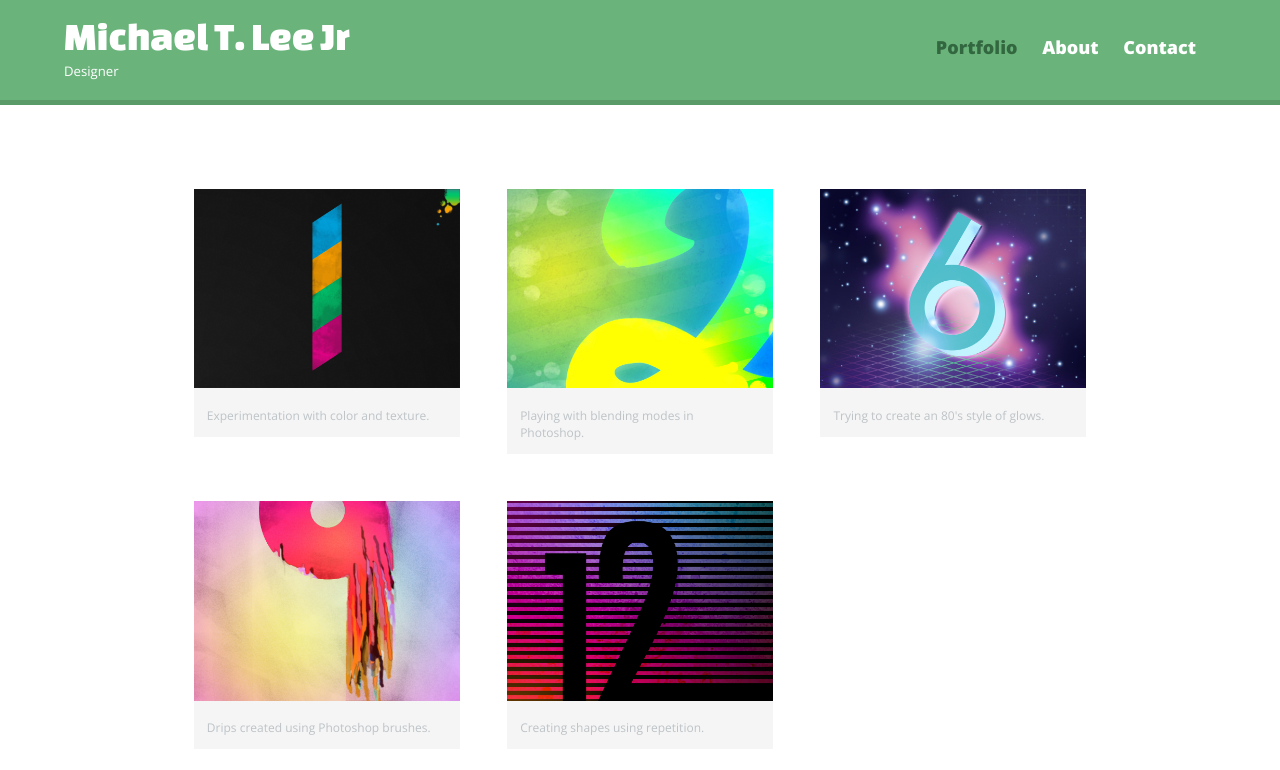
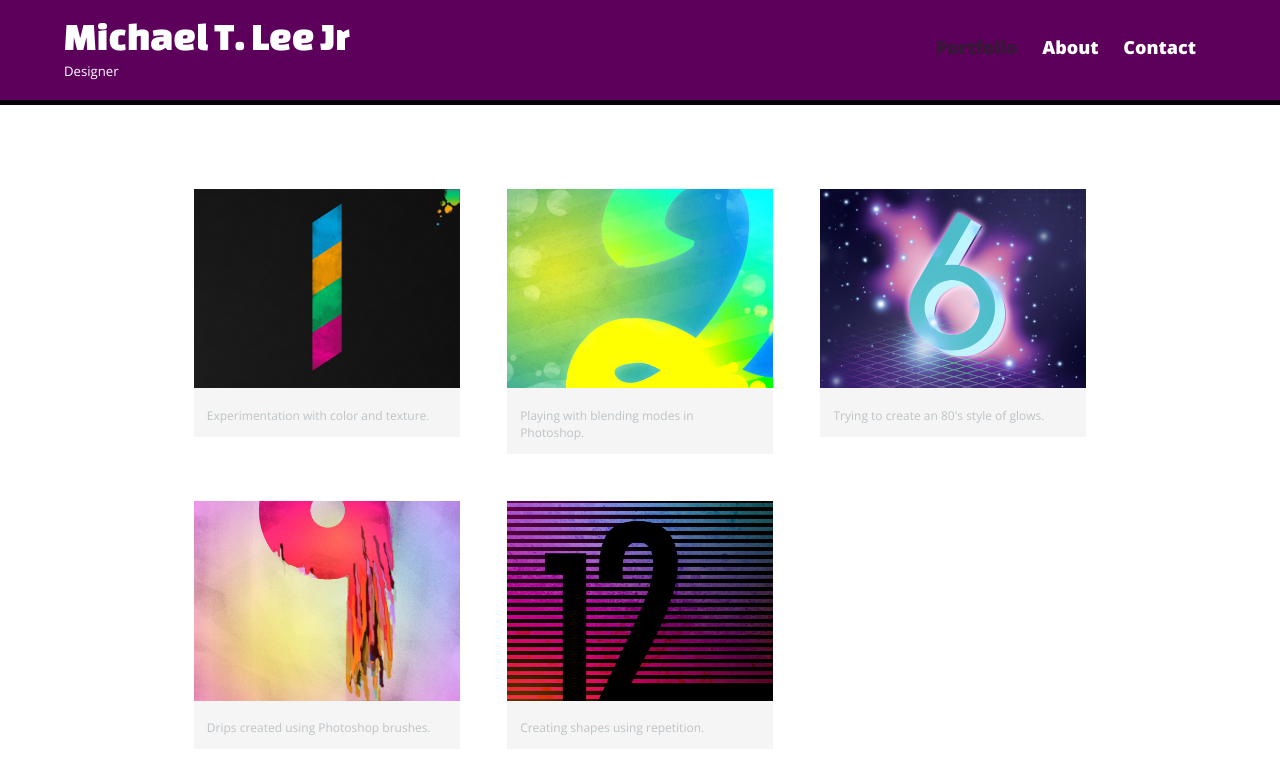
Before and after one commit to mikeleejr/website, a plain HTML site: page index.html in a window 1280 px wide. Shown: the top 770 px of the page. Drawn offline with nearby package versions, Linux system fonts and the light colour scheme.

Commit message:
different colors adjusted

```diff
--- a/css/main.css
+++ b/css/main.css
@@ -187,13 +187,13 @@ body {
 
 /*green header*/
 header {
-	background: #6ab47b;
-	border-color: #599a68;
+	background: #5C005C;
+	border-color: #5C005C;
 }
 
 /*nav background on mobile devices*/
 nav {
-	background: #599a68;
+	background: #5C005C;
 }
 
 /*logo text*/
@@ -213,5 +213,5 @@ nav a, nav a:visited {
 
 /*selected nav links*/
 nav a.selected, nav a:hover {
-	color: #32673f;
+	color: #351935;
 }
--- a/css/responsive.css
+++ b/css/responsive.css
@@ -70,7 +70,7 @@
 	}
 
 	header {
-		border-bottom: 5px solid #599a68;
+		border-bottom: 5px solid #090009;
 		margin-bottom: 60px;
 	}
 }
--- a/index.html
+++ b/index.html
@@ -65,4 +65,4 @@
 			</footer>
 		</div>
 	</body>
-<html>
+</html>
```
